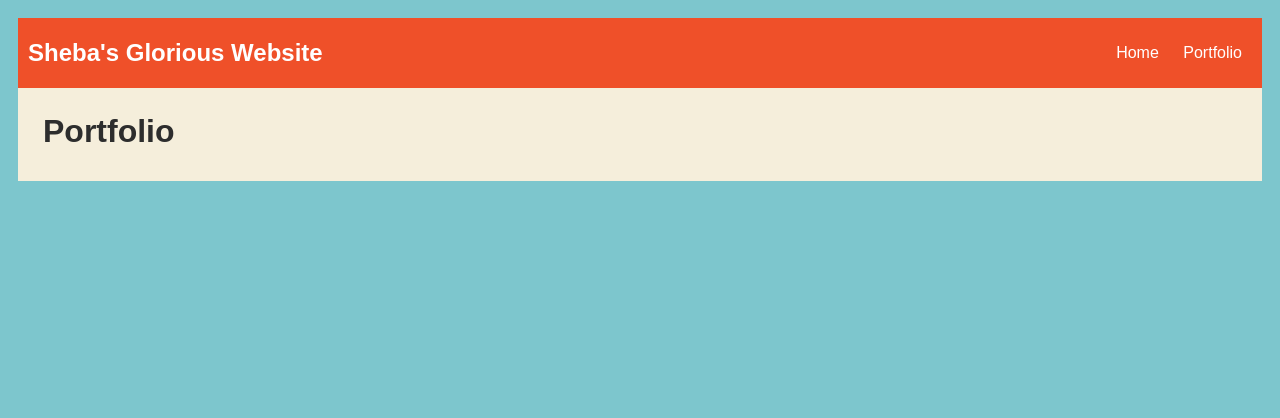
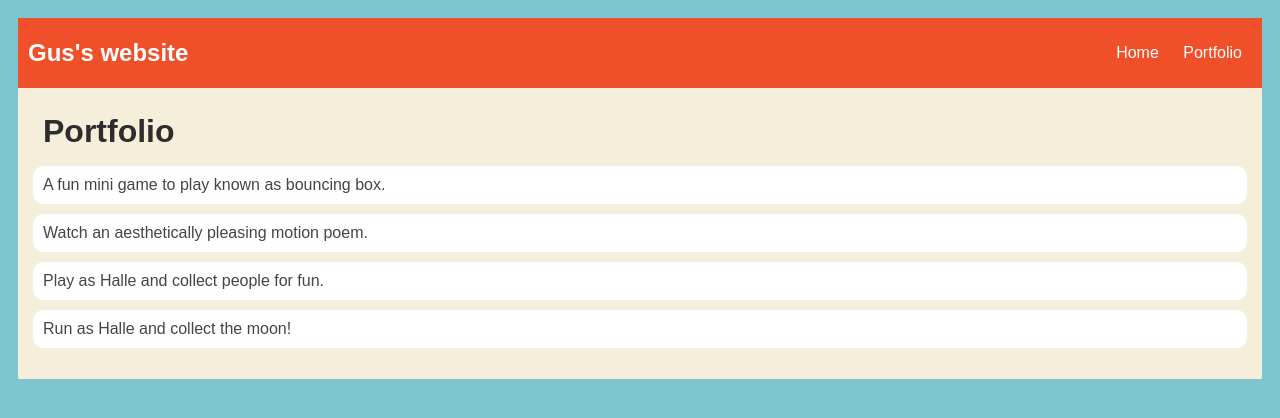
Before and after one commit to gusbourgeois/gusbourgeois.github.io, a plain HTML site: page portfolio.html in a window 1280 px wide. Drawn offline with Linux system fonts and the light colour scheme.

Commit message:
add portfolio.html file

```diff
--- a/portfolio.html
+++ b/portfolio.html
@@ -79,7 +79,7 @@
 
     <body>
          <nav>
-            <header>Sheba's Glorious Website</header>
+            <header>Gus's website </header>
             <ul>
                 <li><a href="index.html">Home</a>
                 </li>
@@ -91,6 +91,18 @@
             <div class="content">
                 <h1>Portfolio</h1>
                 <ul id="portfolio">
+                    <li>
+                        <a href="projects/bouncing-box/index.html">A fun mini game to play known as bouncing box.</a>
+                    </li>
+                    <li>
+                        <a href="projects/circularity/index.html"> Watch an aesthetically pleasing motion poem.</a>
+                    </li>
+                    <li>
+                        <a href="projects/platformer/index.html">Play as Halle and collect people for fun.</a>
+                    </li>
+                    <li>
+                        <a href="projects/runtime/index.html"> Run as Halle and collect the moon!</a>
+                    </li>
                 </ul>
             </div>
         </main>
```
Also changed, not shown: projects/runtime/js/level01.js (+8 -4 lines).
